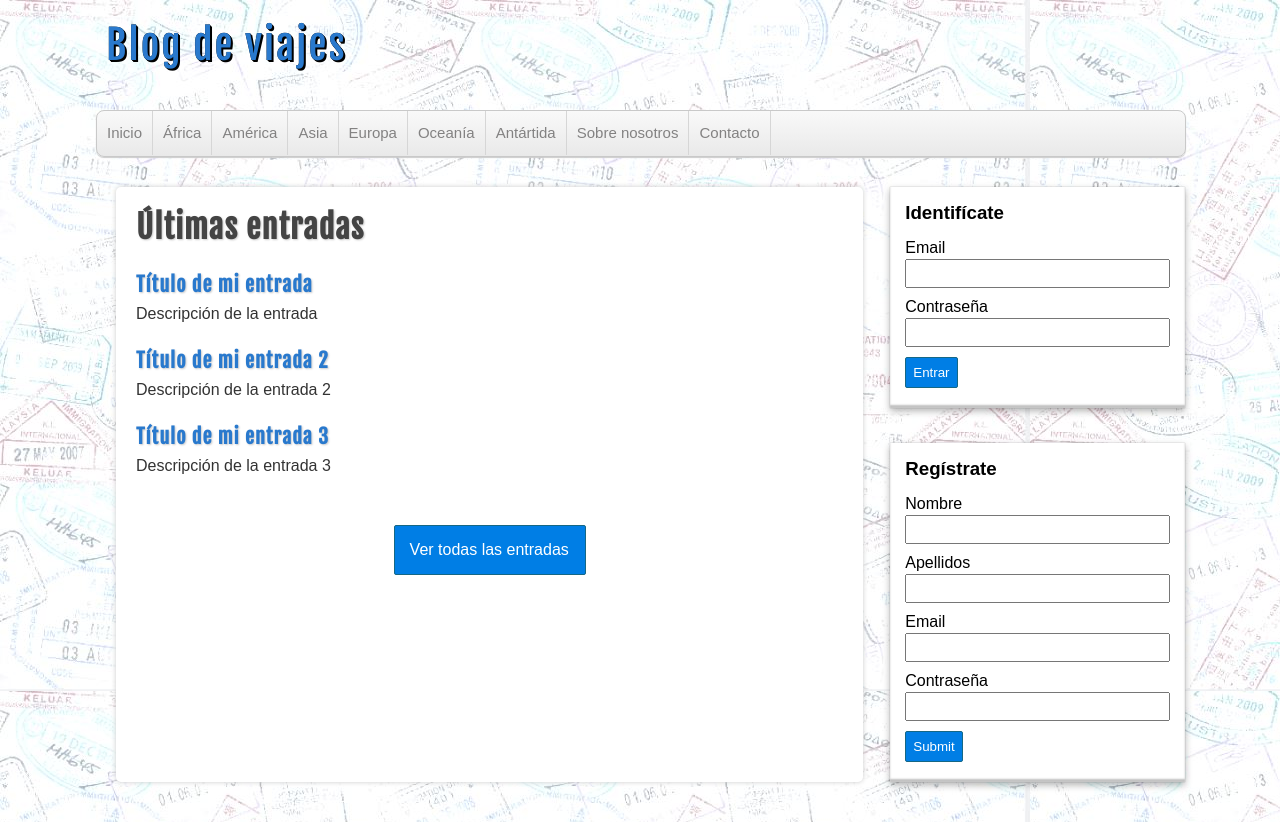
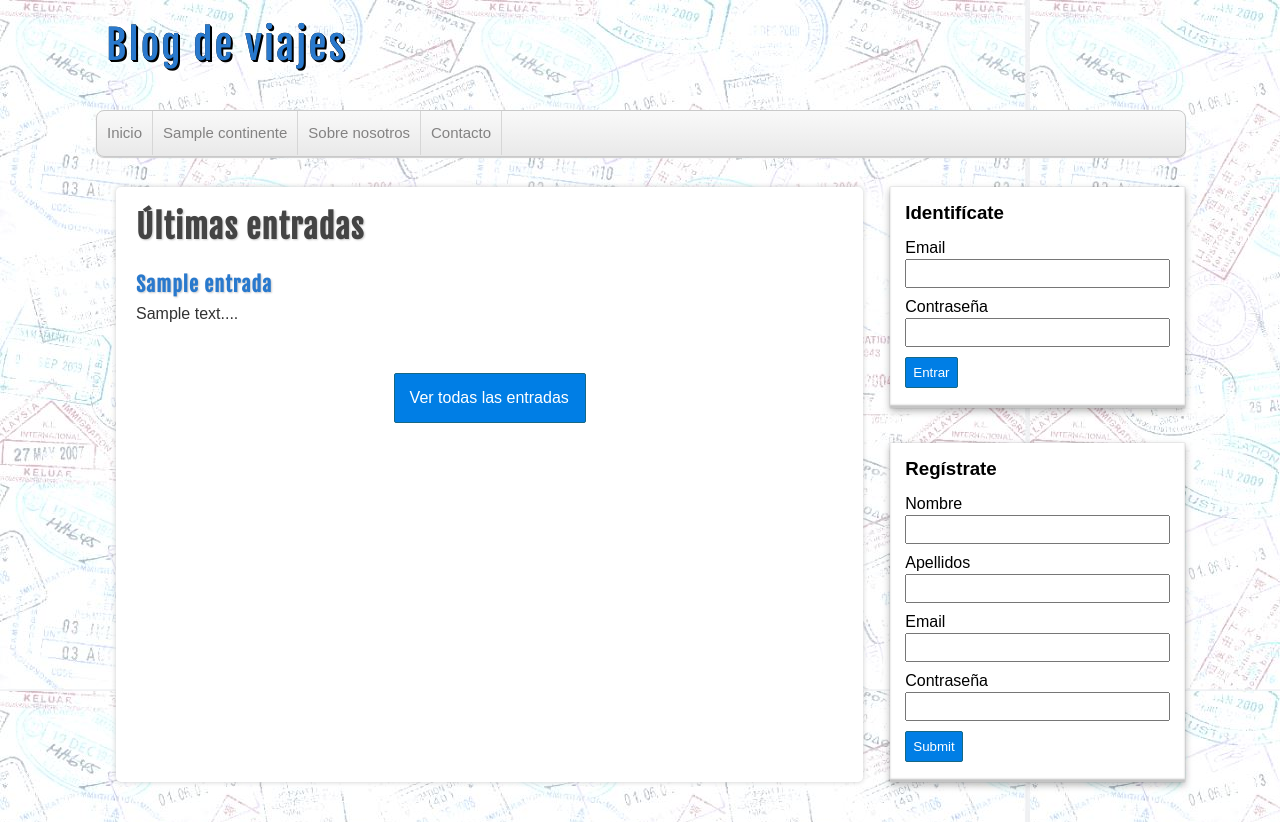
Before and after one commit to AdriFC/blogViajes-PHP-SQL, a PHP site: page / in a window 1280 px wide. Shown: the top 822 px of the page. Run offline with PHP 8.4, Linux system fonts and the light colour scheme; tables that the repository leaves empty or names only in its code hold one stand-in row (values such as "Sample post").

Commit message:
Listar categorías y entradas de forma dinámica desde base de datos.

```diff
--- a/includes/cabecera.php
+++ b/includes/cabecera.php
@@ -1,4 +1,5 @@
 <?php require_once 'conexion.php'; ?>
+<?php require_once 'includes/helpers.php'; ?>
 
 <!DOCTYPE html>
 <html lang="es">
@@ -19,30 +20,29 @@
                 Blog de viajes
             </a>
         </div>
+
         <!--MENU-->
+
         <nav id="menu">
             <ul>
                 <li>
                     <a href="index.php">Inicio</a>
                 </li>
-                <li>
-                    <a href="index.php">África</a>
-                </li>
-                <li>
-                    <a href="index.php">América</a>
-                </li>
-                <li>
-                    <a href="index.php">Asia</a>
-                </li>
-                <li>
-                    <a href="index.php">Europa</a>
-                </li>
-                <li>
-                    <a href="index.php">Oceanía</a>
-                </li>
-                <li>
-                    <a href="index.php">Antártida</a>
-                </li>
+
+                <?php
+                    $continentes = conseguirContinentes($db);
+                    if(!empty($continentes)):
+
+                            while($continente = mysqli_fetch_assoc($continentes)) :
+                ?>
+                            <li>
+                                <a href="continente.php?id=<?=$continente['id']?>"><?=$continente['nombre']?></a>
+                            </li>
+
+                <?php
+                            endwhile;
+                    endif;
+                ?>
                 <li>
                     <a href="index.php">Sobre nosotros</a>
                 </li>
--- a/includes/helpers.php
+++ b/includes/helpers.php
@@ -1,4 +1,5 @@
 <?php
+
 function mostrarError($errores, $campo){
     $alerta = '';
     if(isset($errores[$campo]) && !empty($campo)){
@@ -19,6 +20,31 @@ function borrarErrores(){
         $_SESSION['completado'] = null;
         unset($_SESSION['copletado']);
     }
+}
 
+function conseguirContinentes($conexion){
+
+    $sql = "SELECT * FROM continentes ORDER BY id ASC;";
+    $continentes = mysqli_query($conexion, $sql);
+
+    $resultado = array();
+    if ($continentes && mysqli_num_rows($continentes) >= 1){
+        $resultado = $continentes;
+    }
+
+    return $resultado;
+}
+
+function conseguirUltimasEntradas($conexion){
+    $sql="SELECT e.*, c.* FROM entradas e ".
+         "INNER JOIN continentes c ON e.continente_id = c.id ".
+         "ORDER BY e.id DESC LIMIT 4";
+         $entradas = mysqli_query($conexion, $sql);
+         $resultado = array();
+         if($entradas && mysqli_num_rows($entradas) >=1){
+             $resultado = $entradas;
+         }
+
+         return $entradas;
 }
 ?>
--- a/includes/lateral.php
+++ b/includes/lateral.php
@@ -1,4 +1,4 @@
-<?php require_once 'includes/helpers.php'; ?>
+
 
 <!--SIDEBAR-->
 <aside id="sidebar">
--- a/index.php
+++ b/index.php
@@ -5,32 +5,23 @@
     <!--MAIN-->
     <div id="principal">
         <h1>Últimas entradas</h1>
-        <article class="entrada">
-            <a href="">
-                <h2>Título de mi entrada</h2>
-                <p>
-                    Descripción de la entrada
-                </p>
-            </a>
-        </article>
 
-        <article class="entrada">
-            <a href="">
-                <h2>Título de mi entrada 2</h2>
-                <p>
-                    Descripción de la entrada 2
-                </p>
-            </a>
-        </article>
+    <?php
+        $entradas = conseguirUltimasEntradas($db);
+        if(!empty($entradas)):
+            while($entrada = mysqli_fetch_assoc($entradas)):
+    ?>
+                <article class="entrada">
+                    <a href="">
+                        <h2><?=$entrada['titulo']?></h2>
+                        <p><?=substr($entrada['descripcion'], 0, 180). "..."?></p>
+                    </a>
+                </article>
 
-        <article class="entrada">
-            <a href="">
-                <h2>Título de mi entrada 3</h2>
-                <p>
-                    Descripción de la entrada 3
-                </p>
-            </a>
-        </article>
+    <?php
+            endwhile;
+        endif;
+    ?>
 
         <div id="ver-todas">
             <a href="">Ver todas las entradas</a>
```
